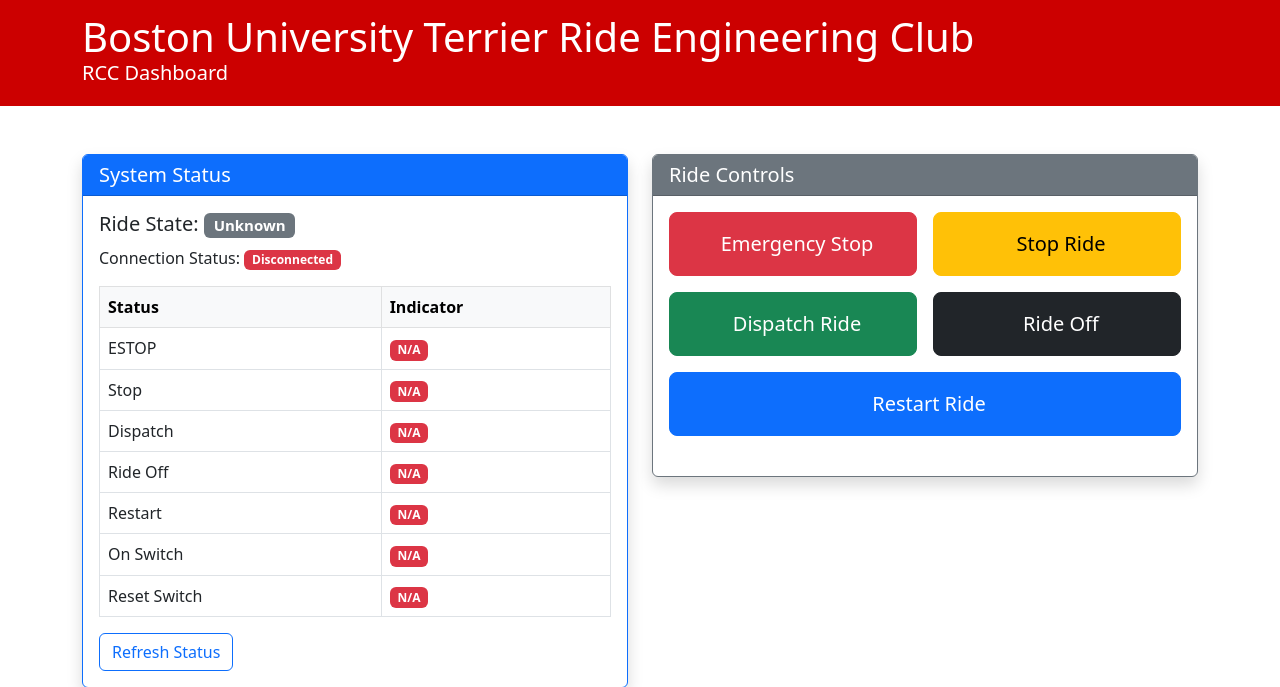
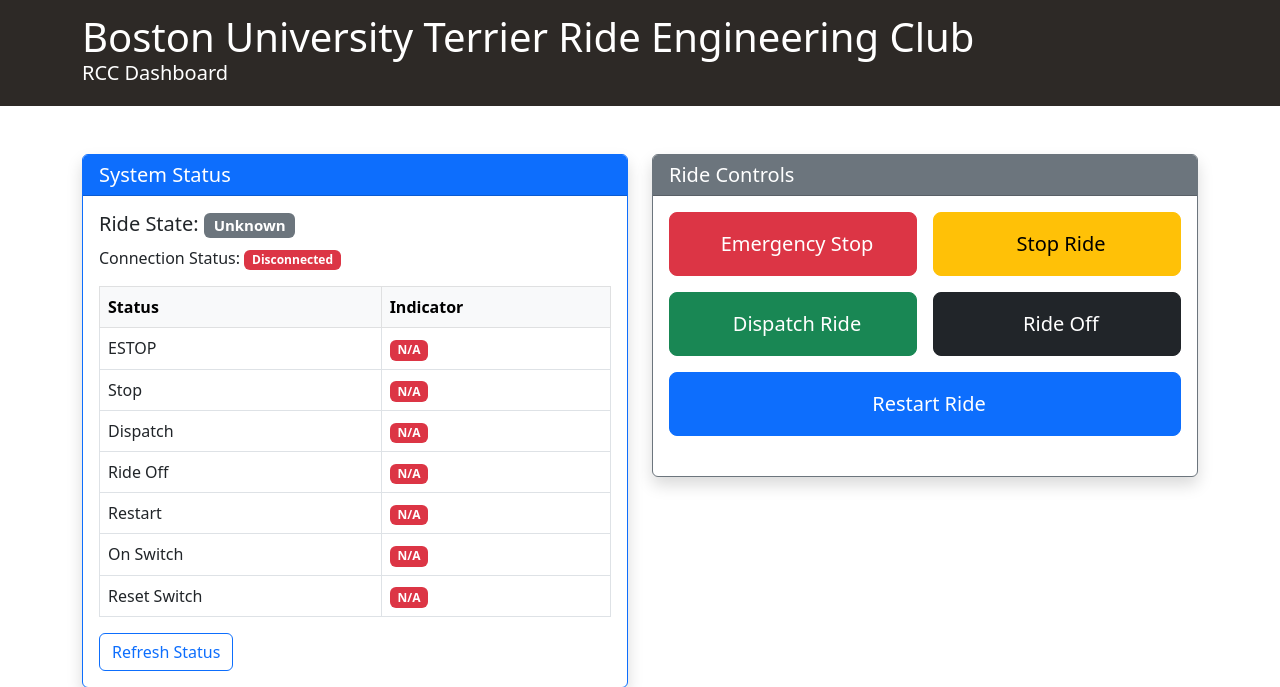
Before and after one commit to Terrier-Ride-Engineering-Club/Ride-Control-Computer, a Python web app: template web/backend/templates/main.html in a window 1280 px wide. Shown: the top 687 px of the page. Run offline with Jinja, Linux system fonts and the light colour scheme; the template is opened without the code that fills it, so the values that code supplies are empty.

Commit message:
Update main.html

```diff
--- a/web/backend/templates/main.html
+++ b/web/backend/templates/main.html
@@ -8,7 +8,7 @@
   <link href="https://cdn.jsdelivr.net/npm/bootstrap@5.3.0/dist/css/bootstrap.min.css" rel="stylesheet" />
   <style>
     .custom-navbar {
-      background-color: #CC0000 !important; /* BU Red */
+      background-color: #2D2926 !important; /* BU Red */
     }
   </style>
 </head>
```
